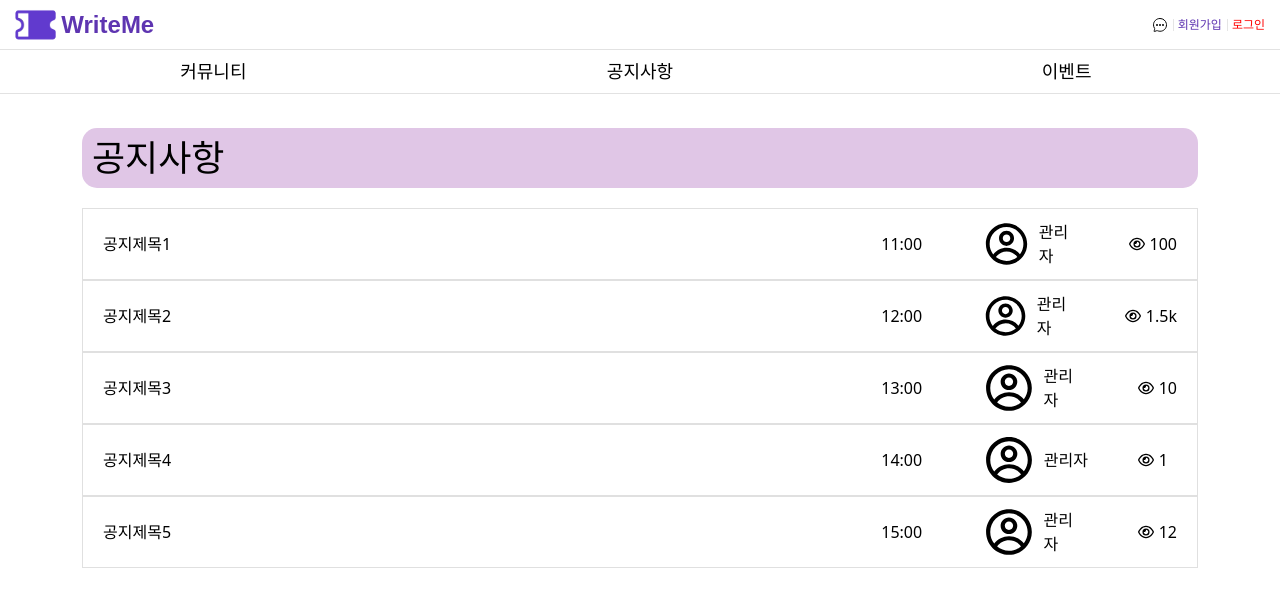
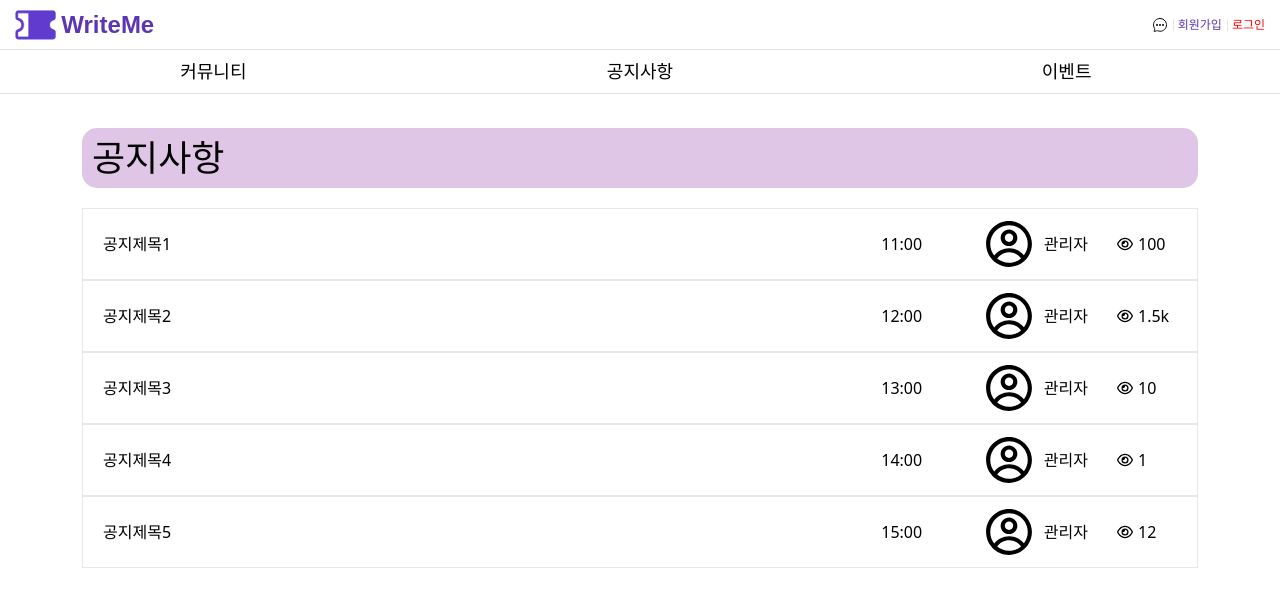
Before and after one commit to haseo0207/WriteMe_Frontend_demo, a React (Vite) app: page /notice in a window 1280 px wide. Shown: the top 606 px of the page. Built offline with nearby package versions, Linux system fonts and the light colour scheme; the HTML template or start-up script is replaced by a standard one.

Commit message:
notice list ch

```diff
--- a/src/components/NoticeItem.jsx
+++ b/src/components/NoticeItem.jsx
@@ -1,10 +1,10 @@
 import React from 'react'
 import { useNavigate } from "react-router-dom";
-import "./NoticeItem.css"
+// import "./NoticeItem.css"
 import { CgProfile } from "react-icons/cg";
 import { FaRegEye } from "react-icons/fa6";
 
-const NoticeItem = ({ contentId, title, name, view, time}) => {
+const NoticeItem = ({ contentId, title, name, view, time }) => {
   const nav = useNavigate();
 
   const goViewPage = () => {
@@ -13,23 +13,25 @@ const NoticeItem = ({ contentId, title, name, view, time}) => {
 
   return (
     <div>
-      <li className="notice-item" onClick={goViewPage}>
-        <div className="info-l">
-          <span className="listname">
+      <li
+        className="notice-item bg-white border border-gray-200 p-[10px_20px] flex justify-between items-center transition-all duration-300 cursor-pointer hover:bg-gray-50 overflow-hidden"
+        onClick={goViewPage}
+      >
+        <div className="info-l flex justify-between items-center w-[80%] min-w-0">
+          <span className="listname text-base leading-6 truncate">
             {title}
           </span>
-          <span className="listtime">
+          <span className="listtime text-base leading-6 mr-10 shrink-0">
             {time}
           </span>
-
         </div>
-        <div className="info-r">
-          <span className='listwirte'>
-            <CgProfile className="profileicon" />
+        <div className="info-r flex items-center justify-between w-[18%] shrink-0">
+          <span className="listwirte flex items-center text-base leading-6">
+            <CgProfile className="profileicon w-[50px] h-[50px] text-black mr-[10px]" />
             {name}
           </span>
-          <span className='listview'>
-            <FaRegEye className="viewicon" />
+          <span className="listview flex items-center text-base leading-6 w-[60px] justify-start">
+            <FaRegEye className="viewicon text-black mr-[5px]" />
             {view}
           </span>
         </div>
```
